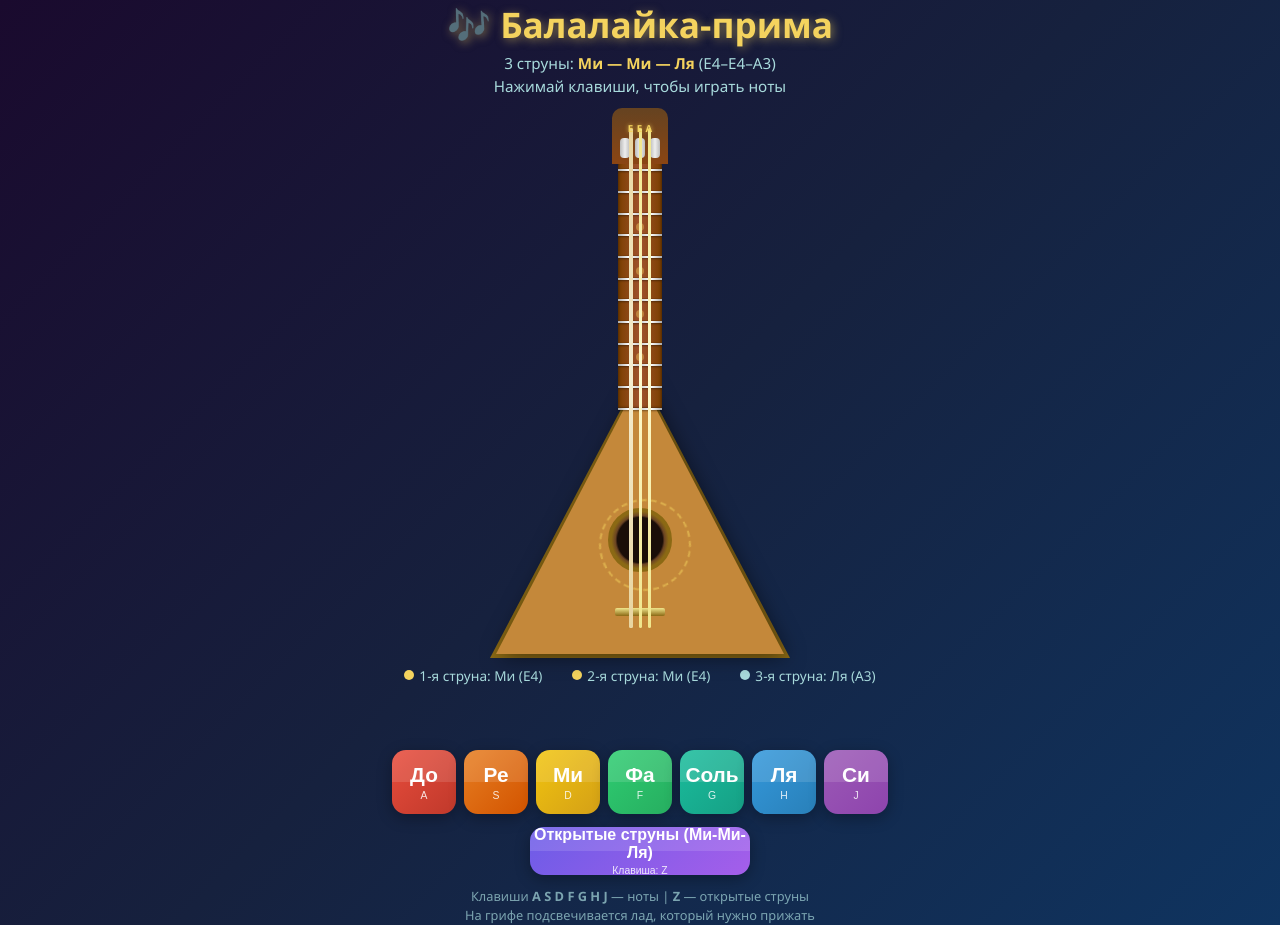
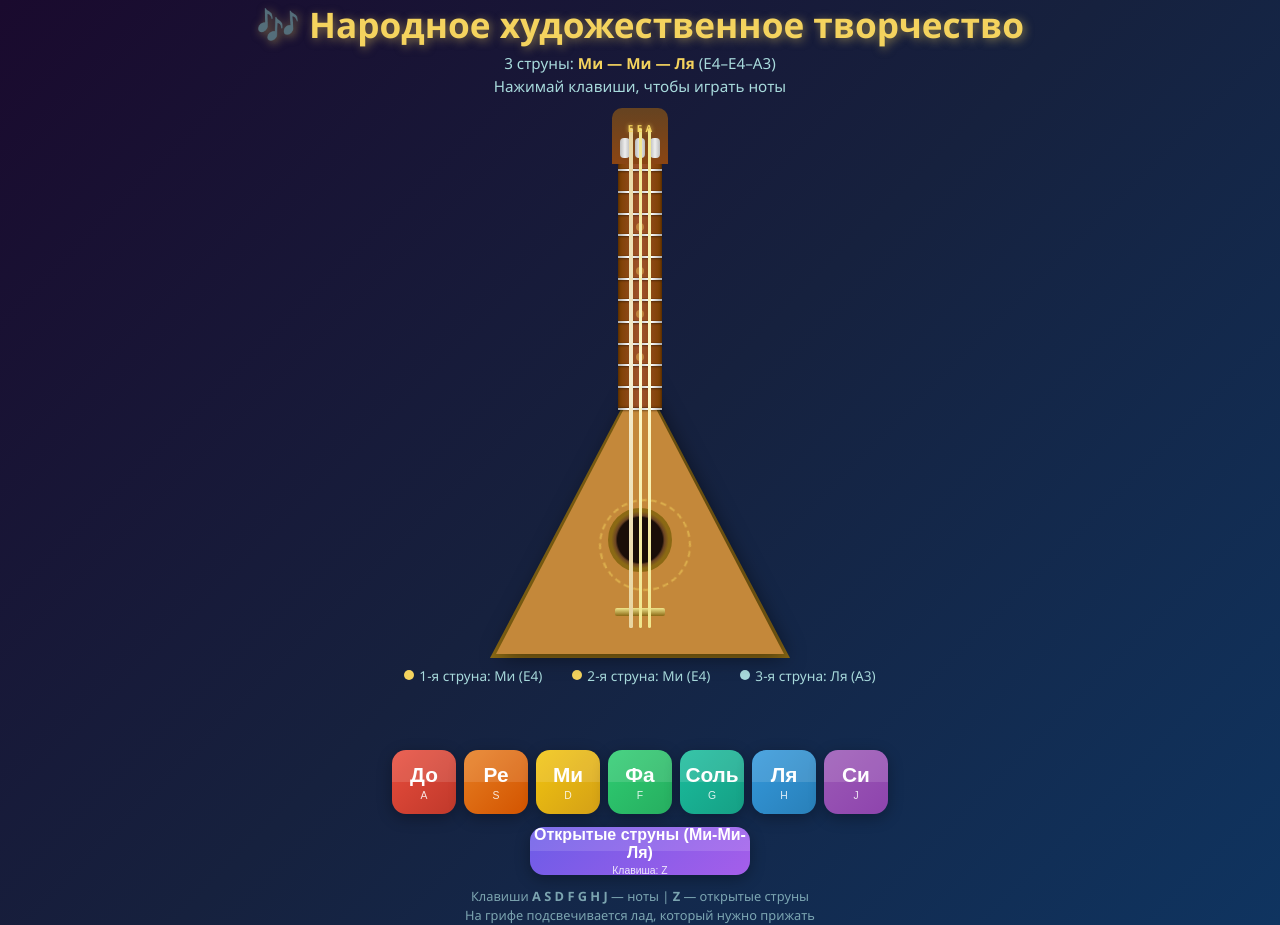
Before and after one commit to ksk2000hobby/balalaika, a plain HTML site: page index.html in a window 1280 px wide. Drawn offline with Linux system fonts and the light colour scheme.

Commit message:
Update index.html

```diff
--- a/index.html
+++ b/index.html
@@ -222,7 +222,7 @@
     </style>
 </head>
 <body>
-    <h1>🎶 Балалайка-прима</h1>
+    <h1>🎶  Народное художественное творчество </h1>
     <p class="subtitle">
         3 струны: <strong>Ми — Ми — Ля</strong> (E4–E4–A3)<br>
         Нажимай клавиши, чтобы играть ноты
```
